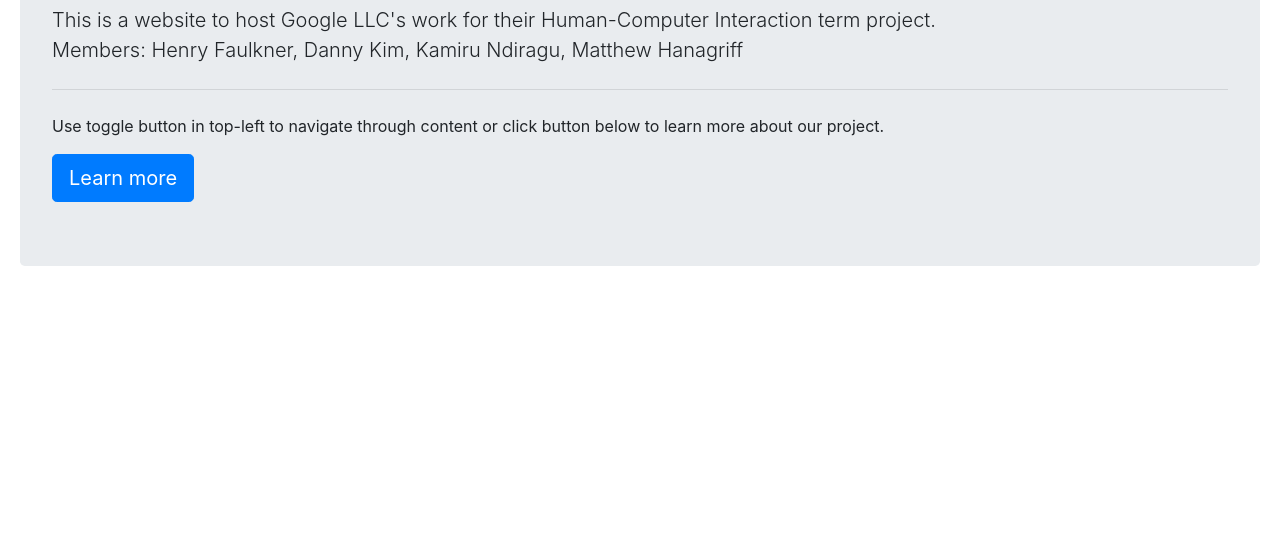
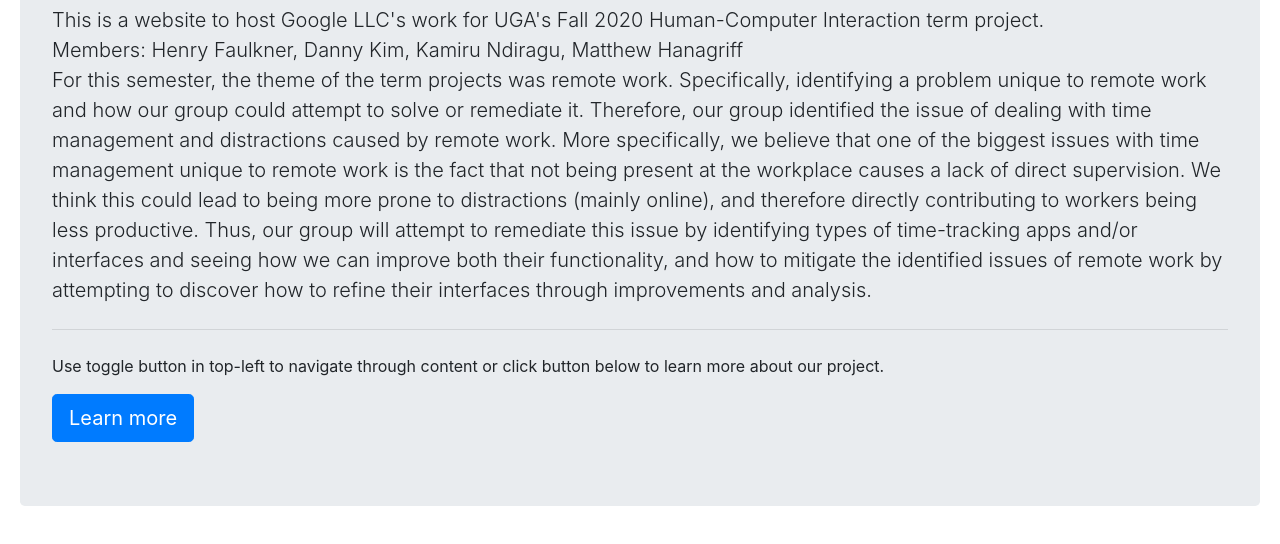
Before and after one commit to kdan313/kdan313.github.io, a plain HTML site: page index.html in a window 1280 px wide. Shown: the part 208-752 px from the top of the page. Drawn offline with nearby package versions, Linux system fonts and the light colour scheme.

Commit message:
Added a synopsis of our term project

```diff
--- a/index.html
+++ b/index.html
@@ -115,9 +115,13 @@
         <div class="jumbotron">
           <h1 class="display-4">HCI Term Project</h1>
           <p class="lead">
-            This is a website to host Google LLC's work for their Human-Computer
+            This is a website to host Google LLC's work for UGA's Fall 2020 Human-Computer
             Interaction term project.</br>
             Members: Henry Faulkner, Danny Kim, Kamiru Ndiragu, Matthew Hanagriff
+            <br>
+            For this semester, the theme of the term projects was remote work. Specifically, identifying a problem unique to remote work and how our group could attempt to solve or remediate it.
+            Therefore, our group identified the issue of dealing with time management and distractions caused by remote work. More specifically, we believe that one of the biggest issues with time management unique to remote work is the fact that not being present at the workplace causes a lack of direct supervision. We think this could lead to being more prone to distractions (mainly online), and therefore directly contributing to workers being less productive.
+            Thus, our group will attempt to remediate this issue by identifying types of time-tracking apps and/or interfaces and seeing how we can improve both their functionality, and how to mitigate the identified issues of remote work by attempting to discover how to refine their interfaces through improvements and analysis.
           </p>
           <hr class="my-4" />
           <p>
```
